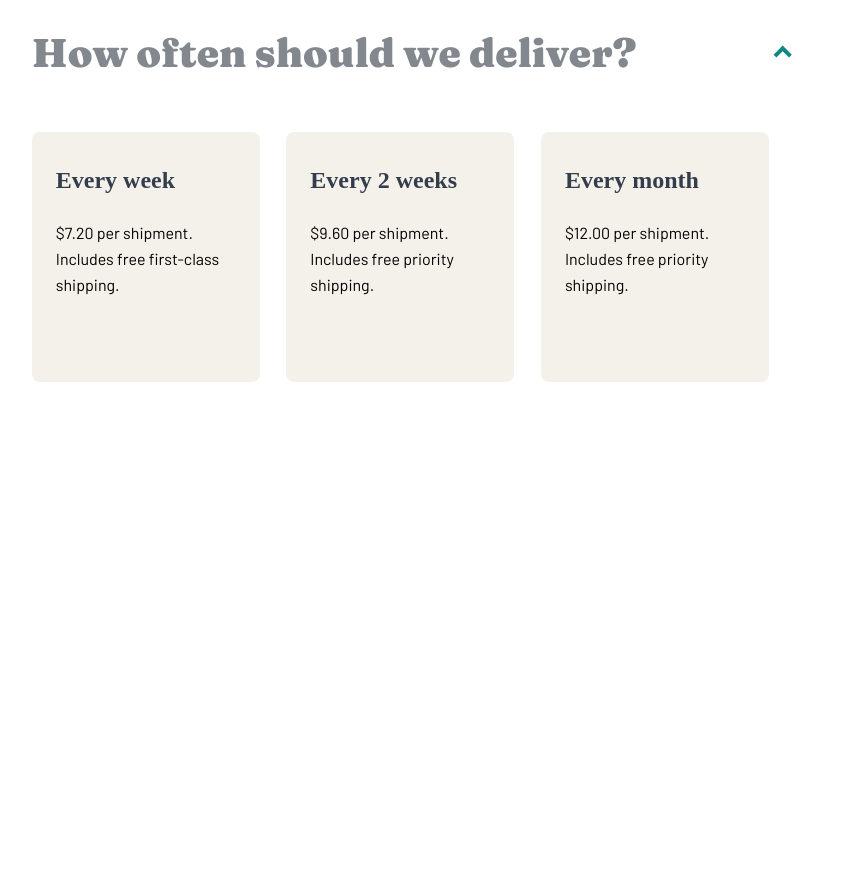
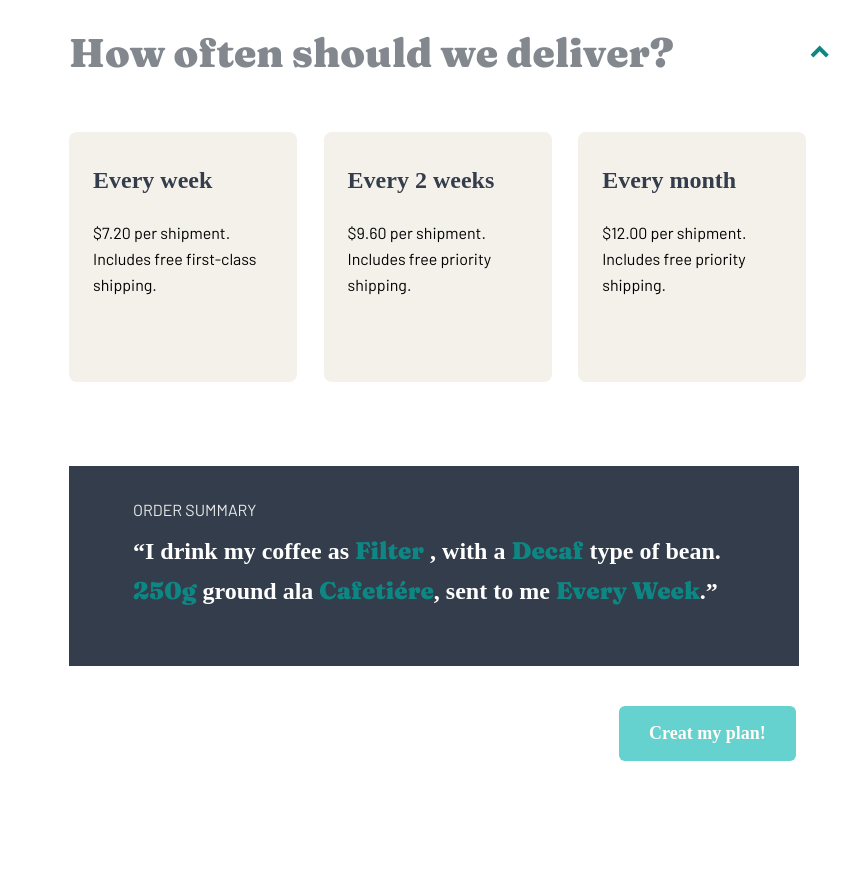
Before and after one commit to JonibekQamarov/coffee-site, a plain HTML site: page subscripe-completed.html in a window 1280 px wide. Shown: the part 3172-4058 px from the top of the page, without its empty margins (388-1248 px from the left). Before the commit the page ends 3554 px from the top, so only its background shows below. Drawn offline with Linux system fonts and the light colour scheme; a web font is replaced by a local one.

Commit message:
add new codes in style

```diff
--- a/css/subscripe-completed.css
+++ b/css/subscripe-completed.css
@@ -164,6 +164,35 @@ html {
   margin-top: 150px;
 }
 
+.selected-box__nav-link {
+  list-style: none;
+}
+
+.selected-box__nav-link a {
+  text-decoration: none;
+  font-family: "Fraunces 9pt";
+  font-style: normal;
+  font-weight: 900;
+  font-size: 24px;
+  line-height: 32px;
+  /* identical to box height, or 133% */
+  color: #9c9c9c;
+  transition: 0.5s ease;
+}
+
+.selected-box__nav-link {
+  padding: 24px;
+  border-bottom: 1px solid #83888f;
+}
+
+.selected-box__nav-link a span:nth-child(1) {
+  margin-right: 24px;
+}
+
+.selected-box__nav-link a:hover {
+  color: #333d4b;
+}
+
 .selected__box {
   display: flex;
   justify-content: space-around;
@@ -251,3 +280,48 @@ html {
 .coffee-drink-label-box:hover {
   background-color: #fdd6ba;
 }
+
+.order-summary__box {
+  width: 730px;
+  height: 200px;
+  background-color: #333d4b;
+  color: #fff;
+  font-family: "Fraunces 9pt";
+  padding: 31px 64px;
+  margin-top: 84px;
+}
+
+.order-summary__title {
+  font-family: "Barlow";
+  font-style: normal;
+  font-weight: 400;
+  font-size: 16px;
+  line-height: 26px;
+  /* identical to box height, or 162% */
+  text-transform: uppercase;
+  color: #eaeaea;
+}
+
+.order-summary__text-info {
+  font-family: "Fraunces 9pt";
+  font-style: normal;
+  font-weight: 900;
+  font-size: 24px;
+  line-height: 40px;
+  /* or 167% */
+  color: #ffffff;
+  margin-top: 8px;
+}
+
+.order-summary__text-info-inner {
+  color: #0e8784;
+}
+
+.order-summary-box__btn {
+  width: 730px;
+}
+
+.order-summary__btn {
+  margin-top: 40px;
+  margin-left: 550px;
+}
--- a/subscripe-completed.html
+++ b/subscripe-completed.html
@@ -105,27 +105,27 @@
             <div class="selected-box__first">
               <nav class="selected-box__nav">
                 <ul>
-                  <li>
+                  <li class="selected-box__nav-link">
                     <a href="#preferences-link"
                       ><span>01</span><span>Preferences</span></a
                     >
                   </li>
-                  <li>
+                  <li class="selected-box__nav-link">
                     <a href="#bean-type-link"
                       ><span>02</span><span>Bean Type</span></a
                     >
                   </li>
-                  <li>
+                  <li class="selected-box__nav-link">
                     <a href="#quantity-link"
                       ><span>03</span><span>Quantity</span></a
                     >
                   </li>
-                  <li>
+                  <li class="selected-box__nav-link">
                     <a href="#grind-option-link"
                       ><span>04</span><span>Grind Option</span></a
                     >
                   </li>
-                  <li>
+                  <li class="selected-box__nav-link">
                     <a href="#deliveries-link"
                       ><span>05</span><span>Deliveries</span></a
                     >
@@ -381,6 +381,33 @@
                   </label>
                 </div>
               </form>
+              <div class="order-summary">
+                <div class="order-summary__box">
+                  <h4 class="order-summary__title">Order Summary</h4>
+                  <p class="order-summary__text-info">
+                    “I drink my coffee as
+                    <span class="order-summary__text-info-inner">Filter</span> ,
+                    with a
+                    <span class="order-summary__text-info-inner">Decaf</span>
+                    type of bean.
+                    <span class="order-summary__text-info-inner">250g</span>
+                    ground ala
+                    <span class="order-summary__text-info-inner">Cafetiére</span
+                    >, sent to me
+                    <span class="order-summary__text-info-inner"
+                      >Every Week</span
+                    >.”
+                  </p>
+                </div>
+                <div class="order-summary-box__btn">
+                  <button
+                    type="submit"
+                    class="great-coffee-made-simple__btn order-summary__btn"
+                  >
+                    Creat my plan!
+                  </button>
+                </div>
+              </div>
             </div>
           </div>
         </div>
```
